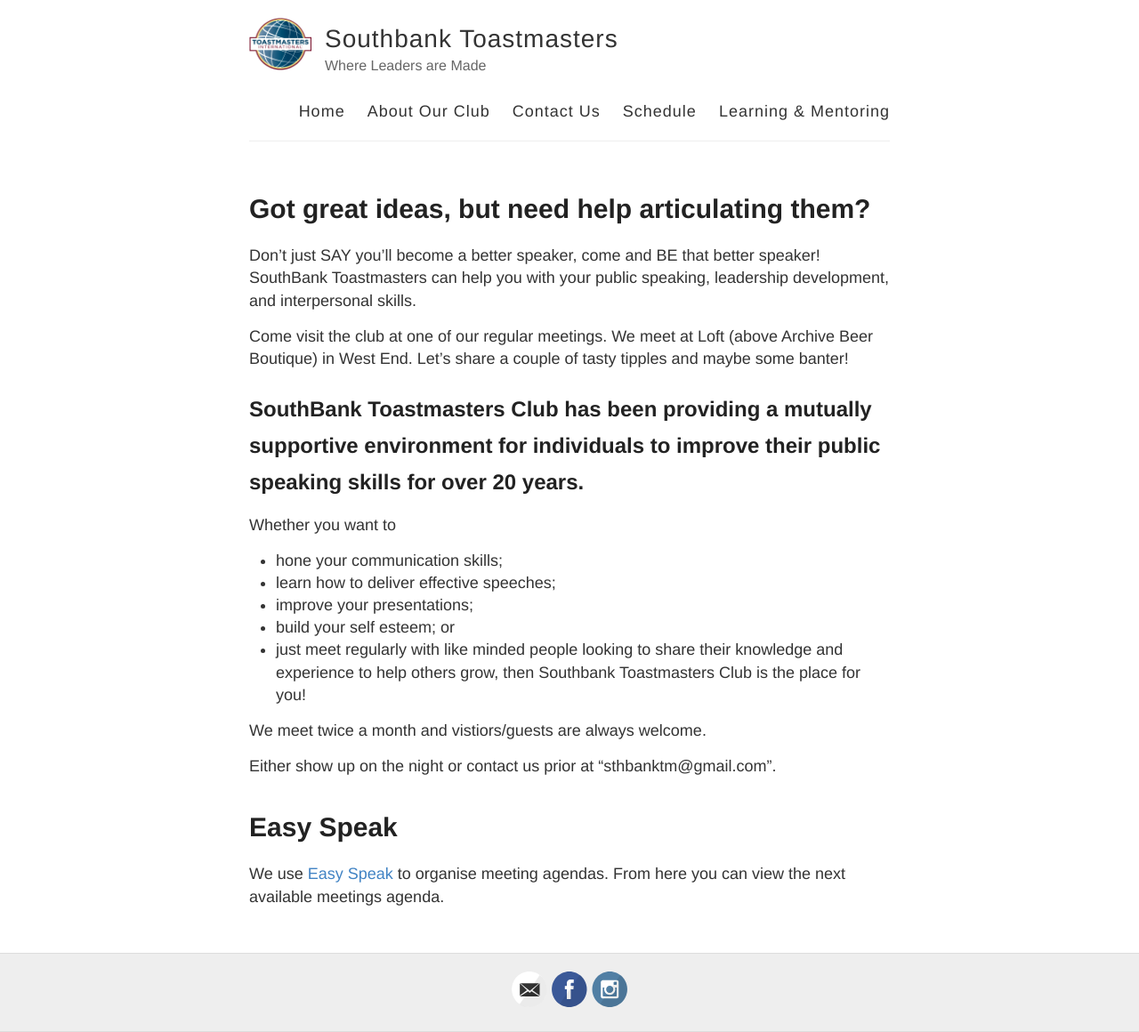
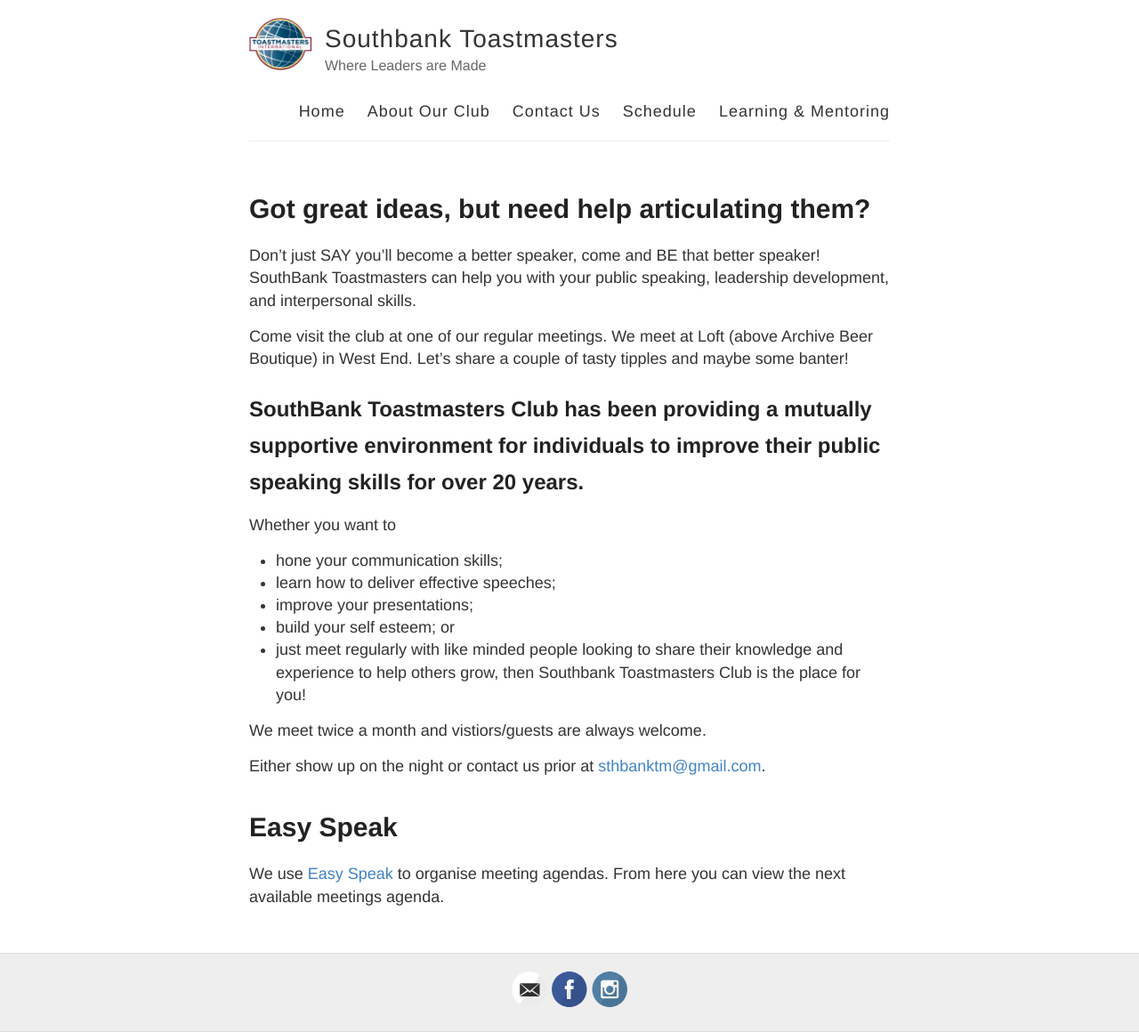
Before and after one commit to colbyprior/southbanktoastmasters, a Jekyll site: the page built from index.md, in a window 1280 px wide. Shown: the whole page at 89% size. Built offline with Jekyll 4.4.1, drawn with Linux system fonts in a browser that asks for light colours; part of the change alters nothing that is shown.

```diff
--- a/index.md
+++ b/index.md
@@ -19,7 +19,7 @@ Whether you want to
 
 We meet twice a month and vistiors/guests are always welcome.
 
-Either show up on the night or contact us prior at “sthbanktm@gmail.com”.
+Either show up on the night or contact us prior at [sthbanktm@gmail.com](mailto:sthbanktm@gmail.com).
 
 # Easy Speak
 We use [Easy Speak](https://easy-speak.org/clubdata.php?c=5343) to organise meeting agendas. From here you can view the next available meetings agenda.
```
